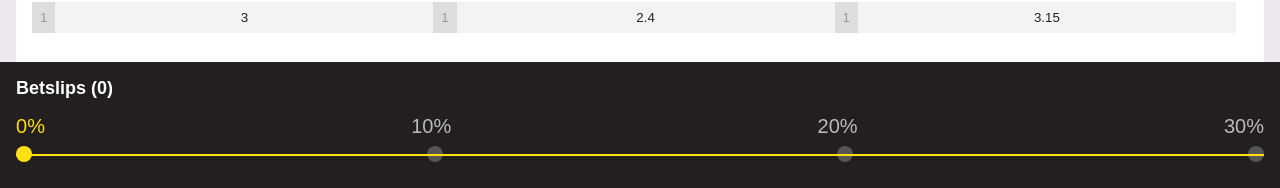
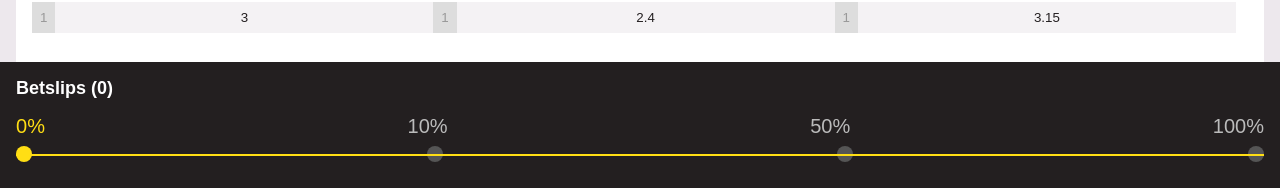
Before and after one commit to A7DC/betting, a React (Create React App) app: page / in a window 1280 px wide. Shown: the part 738-926 px from the top of the page. Built offline with nearby package versions, Linux system fonts and the light colour scheme; a web font is replaced by a local one.

Commit message:
showing the correct tiers for the labels

```diff
--- a/src/WinBonusSlider.jsx
+++ b/src/WinBonusSlider.jsx
@@ -80,8 +80,7 @@ export class WinBonusSlider extends React.Component {
       return (
         <span style={{
           color: val < this.state.activeBonus ? color.nearBlack : val === this.state.activeBonus ? color.yellow : color.silver
-          // color: val === this.state.activeBonus ? color.yellow : color.silver
-        }}>{i * 10}%</span>
+        }}>{val}%</span>
       )
     })
     return labels
```
